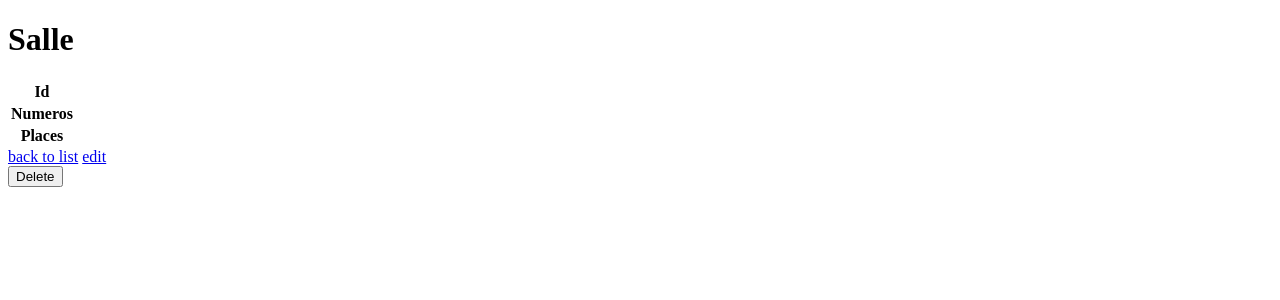
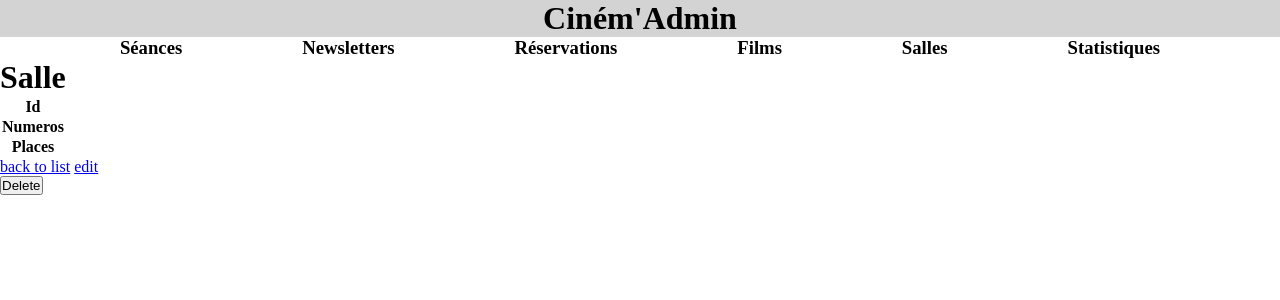
Before and after one commit to HabibDi/Cine-TchiTcha, a Symfony app: template API-ciné/templates/salle/show.html.twig in a window 1280 px wide. Shown: the top 300 px of the page. Run offline with Twig, Linux system fonts and the light colour scheme; the template is opened without the code that fills it, so the values that code supplies are empty; some libraries are stand-ins or nearby versions.

Commit message:
mise en place du scss

```diff
--- a/API-ciné/templates/base.html.twig
+++ b/API-ciné/templates/base.html.twig
@@ -4,8 +4,34 @@
         <meta charset="UTF-8">
         <title>{% block title %}Welcome!{% endblock %}</title>
         {% block stylesheets %}{% endblock %}
+        <link rel="stylesheet" type="text/css" href="{{ asset('/assets/css/style.css') }}">
     </head>
     <body>
+    	<div id="Header" class="flx-row">
+    		<h1 class="MasterFF">Ciném'Admin</h1>
+    	</div>
+    	<nav id="Nav">
+    		<ul class="flx-row">
+				<li class="AsideItem">
+					<h3 class="MasterFF">Séances</h3>
+				</li>
+				<li class="AsideItem">
+					<h3 class="MasterFF">Newsletters</h3>
+				</li>
+				<li class="AsideItem">
+					<h3 class="MasterFF">Réservations</h3>
+				</li>
+				<li class="AsideItem">
+					<h3 class="MasterFF">Films</h3>
+				</li>
+				<li class="AsideItem">
+					<h3 class="MasterFF">Salles</h3>
+				</li>
+				<li class="AsideItem">
+					<h3 class="MasterFF">Statistiques</h3>
+				</li>
+    		</ul>
+    	</nav>
         {% block body %}{% endblock %}
         {% block javascripts %}{% endblock %}
     </body>
--- a/cine-react/package.json
+++ b/cine-react/package.json
@@ -5,6 +5,7 @@
   "dependencies": {
     "@csstools/normalize.css": "^9.0.1",
     "jquery": "^3.4.1",
+    "node-sass": "^4.12.0",
     "react": "^16.8.6",
     "react-dom": "^16.8.6",
     "react-scripts": "3.0.0"
```
Also changed, not shown: API-ciné/src/Controller/MainController.php (added, +19 -0 lines), API-ciné/templates/main/index.html.twig (added, +7 -0 lines), cine-react/src/App.js (+10 -3 lines), cine-react/src/style.scss (added, +38 -0 lines), API-ciné/public/assets/css/style.css (added), cine-react/package-lock.json, 1 other file.
